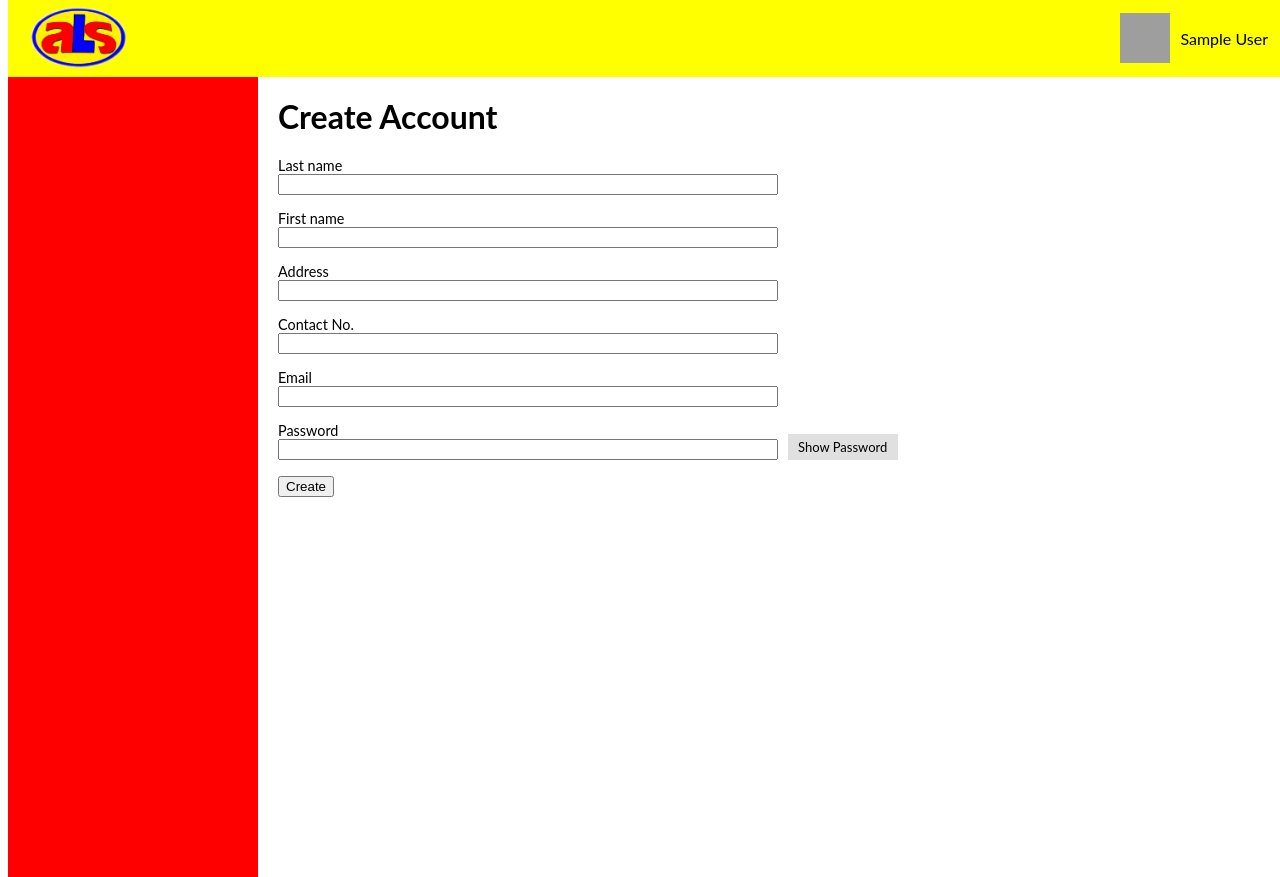
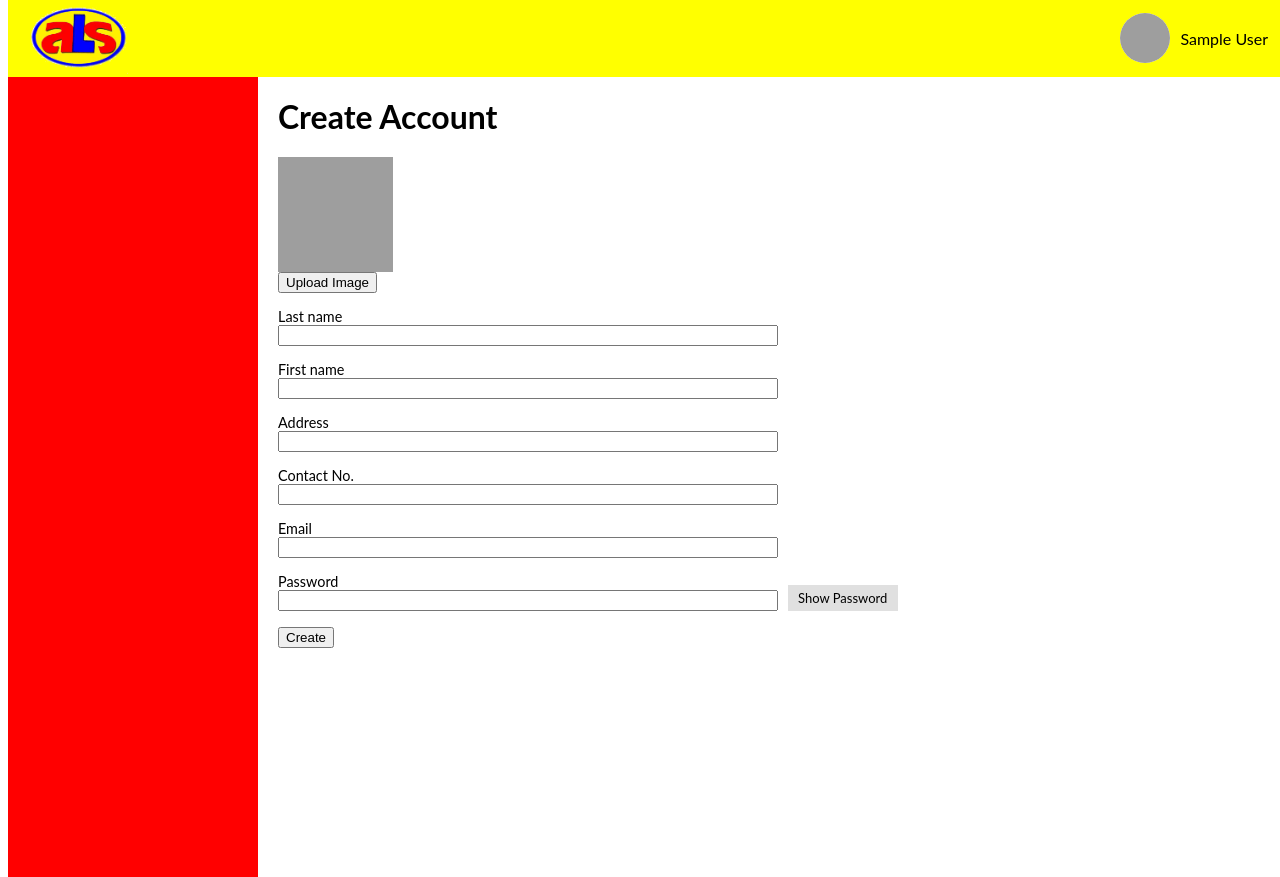
Before and after one commit to core2drew/als_project, a PHP site: page /coordinator/account/create-account.php?page=1 in a window 1280 px wide. Run offline with PHP 8.4, Linux system fonts and the light colour scheme; the visitor is signed in with stand-in values (Sample User, id 1); grey boxes are pictures that could not be loaded.

Commit message:
add upload image

```diff
--- a/coordinator/account/create-account.php
+++ b/coordinator/account/create-account.php
@@ -27,7 +27,13 @@
       </div>
     <?php else: ?>
       <h1 class='title'>Create <?php echo $type ?> Account</h1>
-      <form class="form" method="POST" action="<?php echo $form_action ?>">
+      <form class="form" method="POST" action="<?php echo $form_action ?>" enctype="multipart/form-data">
+        <div class="input" id="ProfileImage">
+          <img class="image" src="/public/images/profile-placeholder-image.png" />
+          <input type="file" name="profile_image" accept="image/*" />
+          <button class="btn upload-btn">Upload Image</button>
+          <?php echo isset($error_fields['lastname']) ? "<label class='error'>$error_fields[lastname]</label>" : null ?>
+        </div>
         <div class="input">
           <label class="label">Last name</label>
           <input type="text" name="lastname" value="<?php echo isset($_POST['lastname']) ? $_POST['lastname'] : '' ?>"/>
--- a/coordinator/account/delete-account.php
+++ b/coordinator/account/delete-account.php
@@ -33,6 +33,9 @@
     <?php else: ?>
       <h1 class='title'>Delete <?php echo $type ?> Account</h1>
       <form class="form" method="POST" action="<?php echo $form_action ?>">
+      <div class="input" id="ProfileImage">
+        <img class="image" src="/public/images/profile-placeholder-image.png" />
+      </div>
       <div class="input">
           <label class="label">Last name</label>
           <?php
--- a/includes/header.php
+++ b/includes/header.php
@@ -1,9 +1,13 @@
+<?php
+  $profile_image_url = !empty($_SESSION['profile_image_url']) ? $_SESSION['profile_image_url'] : '/public/images/profile-placeholder-image.png';
+?>
+
 <div id="Header">
   <div class="als-logo">
     <img class="img" src="/public/images/als-logo.png"/>
   </div>
   <div class="profile">
-    <img class="img" src="/public/images/profile-placeholder-image.png"/>
+    <img class="img" src="<?php echo $profile_image_url ?>"/>
     <div class="button dropdown">
       <p class="name"><?php echo $_SESSION['fullname']; ?></p>
         <div class="menu">
--- a/includes/sidebar.php
+++ b/includes/sidebar.php
@@ -9,7 +9,7 @@
         <a class="button <?php echo basename($_GET['page']) == 'subjects' ? 'active' : null ?>" href="/coordinator/subject/subjects.php?page=subjects&grade_level=1">Subjects</a>
         <a class="button <?php echo basename($_GET['page']) == 'lessons' ? 'active' : null ?>" href="/coordinator/lesson/lessons.php?page=lessons&grade_level=1">Lessons</a>
         <a class="button <?php echo basename($_GET['page']) == 'learningvideos' ? 'active' : null ?>" href="/coordinator/learningvideo/learningvideos.php?page=learningvideos&grade_level=1">Learning Videos</a>
-        <a class="button <?php echo basename($_GET['page']) == 'reviewandexams' ? 'active' : null ?>" href="/coordinator/reviewandexams.php?page=reviewandexams">Review and Exams</a>
+        <a class="button <?php echo basename($_GET['page']) == 'reviewandexams' ? 'active' : null ?>" href="/coordinator/reviewandexam/reviewandexams.php?page=reviewandexams">Review and Exams</a>
         <a class="button <?php echo basename($_GET['page']) == 'reports' ? 'active' : null ?>" href="/coordinator/reports.php?page=reports">Reports</a>
     <?php
         endif;
--- a/index.php
+++ b/index.php
@@ -28,6 +28,7 @@
           <label class="label">Password</label>
           <input class="input" type="password" name="password" />
         </div>
+        <?php echo isset($error_fields['login']) ? "<p class='error_message'>$error_fields[login]</p>" : null ?>
         <button class="button" type="submit">Login</button>
       </form>
     </div>
--- a/public/css/coordinator.css
+++ b/public/css/coordinator.css
@@ -19,35 +19,6 @@
 #Coordinator > .page > .table{
   width: 100%;
 }
-
-
-/* Accounts */
-
-#Coordinator > #Accounts > .tabs {
-  margin-bottom: 20px;
-}
-
-
-#Coordinator > #Accounts > .table > tbody > tr > td:nth-last-child(1) {
-  text-align: center;
-}
-
-#Coordinator > #Accounts > .table > thead > tr > .options {
-  text-align: center;
-}
-
-#Coordinator > #Accounts > .table > tbody > tr > td.option {
-  display: flex;
-  justify-content: space-around;
-}
-
-#Coordinator > #Accounts > .table > tbody > tr > td.option > .button {
-  background: #e0e0e0;
-  padding: 5px 10px;
-  color: #000;
-}
-
-/* AccountsForm */
 
 #Coordinator > .page > .form {
   width: 500px;
@@ -88,6 +59,47 @@
   border:none;
 }
 
+/* Accounts */
+
+#Coordinator > #Accounts > .tabs {
+  margin-bottom: 20px;
+}
+
+
+#Coordinator > #Accounts > .table > tbody > tr > td:nth-last-child(1) {
+  text-align: center;
+}
+
+#Coordinator > #Accounts > .table > thead > tr > .options {
+  text-align: center;
+}
+
+#Coordinator > #Accounts > .table > tbody > tr > td.option {
+  display: flex;
+  justify-content: space-around;
+}
+
+#Coordinator > #Accounts > .table > tbody > tr > td.option > .button {
+  background: #e0e0e0;
+  padding: 5px 10px;
+  color: #000;
+}
+
+/* AccountsForm */
+#Coordinator > #AccountForm > .form > #ProfileImage > .image {
+  height: 115px;
+  width: 115px;
+}
+
+#Coordinator > #AccountForm > .form > #ProfileImage > input[name='profile_image'] {
+  display: none;
+}
+
+#Coordinator > #AccountForm > .form > #ProfileImage > .upload-btn {
+  align-self: flex-start;
+}
+
+
 /* Subjects */
 
 #Coordinator > #ManageSubjects > .tabs{
--- a/public/css/header.css
+++ b/public/css/header.css
@@ -24,6 +24,8 @@
   width: 50px;
   height: 50px;
   margin: auto;
+  background: white;
+  border-radius: 30px;
 }
 
 #Header > .profile > .dropdown {
--- a/public/css/login.css
+++ b/public/css/login.css
@@ -36,3 +36,11 @@
 #LoginWrapper > #LoginFormContainer > #LoginForm > .button {
   margin-top: 10px;
 }
+
+
+#LoginWrapper > #LoginFormContainer > #LoginForm > .error_message {
+  font-size: 0.7em;
+  margin: 0;
+  color: #ff5a5a;
+  text-align: right;
+}
--- a/public/js/main.js
+++ b/public/js/main.js
@@ -21,6 +21,39 @@ jQuery(document).ready(function($){
   //   });
   // })
 
+  //Account
+  var profileImage = $('#ProfileImage');
+  var uploadProfileImageButton = profileImage.find('.upload-btn');
+  var uploadProfileImageInput = profileImage.find('input[type=file]');
+  var profileImageContainer = profileImage.find('.image');
+
+  uploadProfileImageButton.on('click', function(e){
+    e.preventDefault();
+    var fileInput = $(this).siblings('input[type=file]').trigger('click');
+  })
+
+  uploadProfileImageInput.on('change', function(){
+    var reader = new FileReader();
+    if(this.files[0].size>528385){
+      alert("Image Size should not be greater than 500Kb");
+      clearInputFile(uploadProfileImageInput)
+      return false;
+    }
+
+    if(this.files[0].type.indexOf("image")==-1){
+        alert("Invalid Type");
+        clearInputFile(uploadProfileImageInput)
+        return false;
+    }
+
+    reader.onload = function (e) {
+      // get loaded data and render thumbnail.
+      profileImageContainer.attr('src', e.target.result)
+    };
+
+    reader.readAsDataURL(this.files[0]);
+  })
+
   var showPassword = $('.show-password');
   showPassword.mousedown(function(e) {
     e.preventDefault();
@@ -32,16 +65,16 @@ jQuery(document).ready(function($){
     $(this).siblings("input[name='password']").attr('type','password')
   });
 
+  //Upload Videos
   var uploadVideo = $('#UploadVideo');
   var uploadVideoButton = uploadVideo.find('.upload-btn');
   var uploadFileInput = uploadVideo.find('input[type=file]');
   var uploadTextInput = uploadVideo.find('input[type=text]');
 
-
-  function clearUploadVideo() {
-    uploadVideo.wrap('<form>').closest('form').get(0).reset();
-    uploadVideo.unwrap();
-    uploadTextInput.val('');
+  function clearInputFile(elem) {
+    elem.wrap('<form>').closest('form').get(0).reset();
+    elem.unwrap();
+    elem.val('');
   }
 
   uploadVideoButton.on('click', function(e) {
@@ -55,6 +88,7 @@ jQuery(document).ready(function($){
     uploadTextInput.val($filename);
   })
 
+  //Questions
   var questionTable = $('#QuestionsTable')
   var addQuestionForm = $("#AddQuestionForm")
   var removeQuestion = questionTable.find('.button.remove')
--- /dev/null
+++ b/resources/_global.php
@@ -0,0 +1,9 @@
+<?php
+
+function findexts ($filename) {
+  $filename = strtolower($filename) ;
+  $exts = mb_split("[/\\.]", $filename) ;
+  $n = count($exts)-1;
+  $exts = $exts[$n];
+  return $exts;
+}
--- a/resources/account/add.php
+++ b/resources/account/add.php
@@ -1,9 +1,11 @@
 <?php
+  include "../../resources/_global.php";
   $is_success= false;
 
   if($_SERVER["REQUEST_METHOD"] == "POST") {
     $error_fields = [];
     $type = $_GET['type'];
+
 
     if(empty($_POST['lastname'])) {
       $error_fields['lastname'] = 'Lastname field is required';
@@ -48,6 +50,17 @@ if($_SERVER["REQUEST_METHOD"] == "POST") {
     }
 
     if(count($error_fields) <= 0) {
+      $tmp_name = $_FILES["profile_image"]["tmp_name"];
+      if(!empty($tmp_name)) {
+        $ext = findexts($_FILES['profile_image']['name']);
+        $filename = time().".".$ext;
+        move_uploaded_file($tmp_name, "../../public/images/profile/" . $filename);
+        $profile_image_url = "/public/images/profile/" . $filename;
+        $_SESSION['profile_image_url'] = $profile_image_url;
+      }
+
+      $profile_image_url = isset($profile_image_url) ? $profile_image_url : null;
+
       $lastname = mysqli_real_escape_string($conn, $_POST['lastname']);
       $firstname = mysqli_real_escape_string($conn, $_POST['firstname']);
       $address = mysqli_real_escape_string($conn, $_POST['address']);
@@ -58,8 +71,8 @@ if($_SERVER["REQUEST_METHOD"] == "POST") {
       $password = mysqli_real_escape_string($conn, $_POST['password']);
       $created_at = date("Y-m-d H:i:s");
 
-    $query = "INSERT INTO users (lastname, firstname, address, contactno, grade_level, teacher_id, email, password, type, created_at) VALUES
-    ('$lastname', '$firstname', '$address', '$contactno', '$grade_level', '$teacher_id', '$email', '$password', '$type', '$created_at')";
+      $query = "INSERT INTO users (lastname, firstname, address, profile_image_url, contactno, grade_level, teacher_id, email, password, type, created_at) VALUES
+      ('$lastname', '$firstname', '$address', '$profile_image_url', '$contactno', '$grade_level', '$teacher_id', '$email', '$password', '$type', '$created_at')";
       $result = mysqli_query($conn, $query);
       if($result) {
         $is_success= true;
--- a/resources/learningvideo/add.php
+++ b/resources/learningvideo/add.php
@@ -1,6 +1,6 @@
 <?php
+  $is_success= false;
 
-$is_success= false;
   if($_SERVER["REQUEST_METHOD"] == "POST") {
     $error_fields = [];
     $upload_option = $_GET['upload_option'];
```
Also changed, not shown: coordinator/account/update-account.php (+12 -2 lines), login.php (+8 -3 lines), resources/account/update.php (+16 -3 lines). Lines whose indentation alone changed are shown as unchanged.
